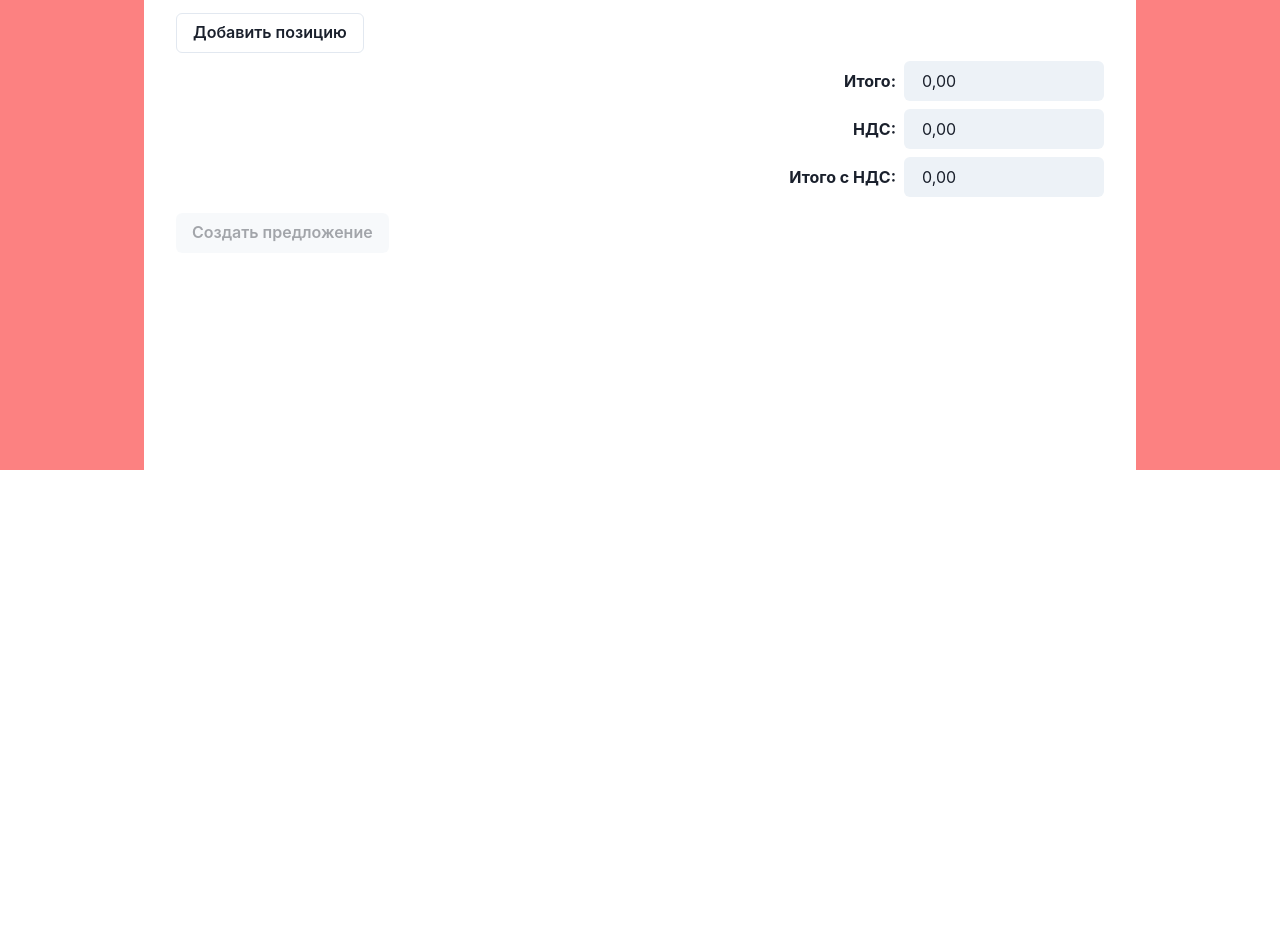
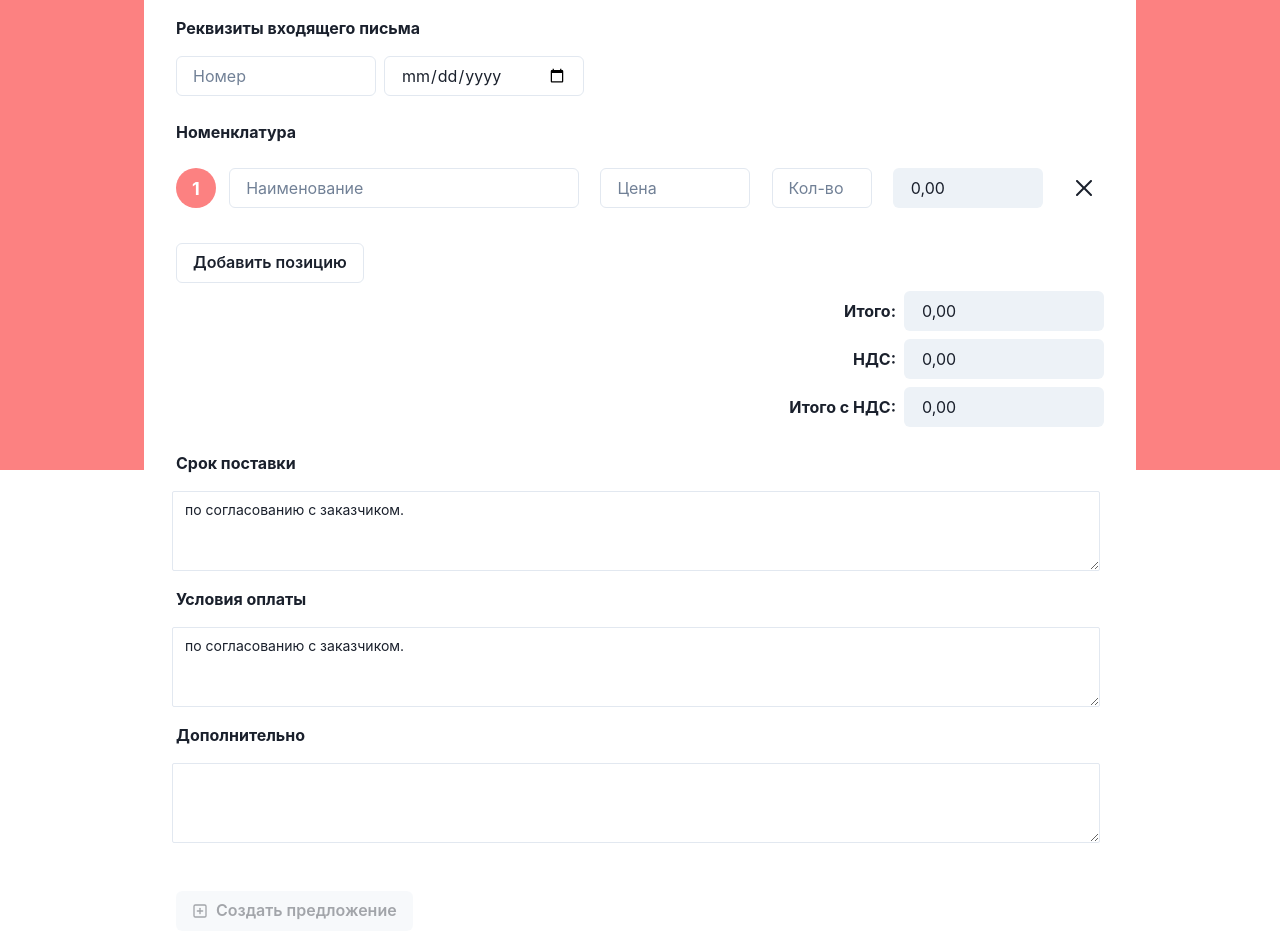
Before and after one commit to Efim-Maisak/kp-form, a React (Create React App) app: page / in a window 1280 px wide. Shown: the part 330-1272 px from the top of the page. Before the commit the page ends 800 px from the top, so only its background shows below. Built offline with nearby package versions, Linux system fonts and the light colour scheme.

Commit message:
added select

```diff
--- a/package.json
+++ b/package.json
@@ -14,7 +14,8 @@
     "framer-motion": "^11.0.3",
     "react": "^18.2.0",
     "react-dom": "^18.2.0",
-    "react-scripts": "5.0.1",
+    "react-scripts": "^5.0.1",
+    "react-select": "^5.8.0",
     "web-vitals": "^2.1.4"
   },
   "scripts": {
--- a/src/components/ActiveForm/ActiveForm.js
+++ b/src/components/ActiveForm/ActiveForm.js
@@ -1,18 +1,27 @@
-import React from "react";
-import { Formik, Field, Form, ErrorMessage, FieldArray } from 'formik';
-import { Flex, VStack, Input, Box, Text, IconButton, Heading, Button as ChakraButton } from '@chakra-ui/react';
-import { CloseIcon } from '@chakra-ui/icons'
+import React, { useState} from "react";
+import { Formik, Field, Form, ErrorMessage, FieldArray } from "formik";
+import { Flex, VStack, Input, Box, Text, Textarea, IconButton, Heading, Button as ChakraButton } from '@chakra-ui/react';
+import { CloseIcon, PlusSquareIcon } from "@chakra-ui/icons";
 import SubTotalField from "../SubTotalField/SubTotalField";
 import TotalField from "../TotalField/TotalField";
 import NdsField from "../NdsField/NdsField";
 import TotalWithNdsField from "../TotalWithNdsField/TotalWithNdsField";
+import AsyncSelect from "react-select";
 
 
 const ActiveForm = () => {
 
+    const [customers, setCustomers] = useState(null);
+    const [selectedOption, setSelectedOption] = useState(null);
+
     const initialValues = {
         outgoing_number: "",
         outgoing_date: "",
+        incoming_number: "",
+        incoming_date: "",
+        dueDate: "по согласованию с заказчиком.",
+        paymentConditions: "по согласованию с заказчиком.",
+        additionalDetails: "",
         goods: [
           {
             name: "",
@@ -52,17 +61,59 @@ const ActiveForm = () => {
         return error;
     };
 
+    const options = [
+        {value: "01", label: "АО КБП"},
+        {value: "02", label: "ЗАО МНИТИ"},
+        {value: "03", label: "ИКИ РАН"}
+    ];
+
+    const selectStyles = {
+        control: (baseStyles, {isFocused, isSelected}) => {
+            return {...baseStyles,
+                    borderRadius: 8,
+                    borderColor: isSelected ? "#F56565" : "gray",
+                 }},
+        option: (baseStyles, {data, isDisabled, isFocused, isSelected}) => {
+            return {...baseStyles,
+                    backgroundColor: isSelected ? "#F56565" : "#fff"
+                }
+        },
+        singleValue: (baseStyles, {isFocused}) => {
+            return {
+                ...baseStyles,
+                backgroundColor: isFocused ? "#FEB2B2" : "#fff"
+            }
+        }
+    };
+
+    const handleSelectChange = (selectedValue) => {
+        setSelectedOption(selectedValue);
+    };
+
+    const loadOptions = (searchValue, callback) => {
+        const filteredOptions = options.filter(item => item.label.toLowerCase().includes(searchValue.toLowerCase()));
+        callback(filteredOptions);
+    };
+
 
     return (
         <>
         <Flex bg="white" flexDirection="column" h="100vh" alignContent="center" p={8}>
-            <Heading as="h1" py="32px"  size="lg">Расчет коммерческого предложения</Heading>
+            <Heading as="h1" py="32px" size="lg">Расчет коммерческого предложения</Heading>
+            <Box maxW="408px">
+                <Box py="16px">
+                    <Text fontWeight="bold">Заказчик</Text>
+                </Box>
+                <AsyncSelect autoFocus placeholder="Выбор организации..." onChange={handleSelectChange} options={options} styles={selectStyles}/>
+            </Box>
+
             <Formik
             validateOnBlur
             initialValues={initialValues}
             onSubmit={async (values, {setSubmitting}) => {
                 await new Promise((r) => setTimeout(r, 500));
                 alert(JSON.stringify(values, null, 2));
+                console.log(JSON.stringify(values, null, 2));
                 setSubmitting(false);
             }}
             >
@@ -70,7 +121,7 @@ const ActiveForm = () => {
                 <Form>
                     <VStack maxW="500px" py="16px">
                         <Box py="8px" alignSelf="flex-start">
-                        <Text fontWeight="bold">Реквизиты исходящего письма</Text>
+                            <Text fontWeight="bold">Реквизиты исходящего письма</Text>
                         </Box>
                         <Flex w="100%" flexDirection="row" justifyContent="flex-start">
                             <Box w="200px" mr="8px">
@@ -102,14 +153,42 @@ const ActiveForm = () => {
                                 />
                             </Box>
                         </Flex>
+                        <Box py="8px" alignSelf="flex-start">
+                        <Text fontWeight="bold">Реквизиты входящего письма</Text>
+                        </Box>
+                        <Flex w="100%" flexDirection="row" justifyContent="flex-start">
+                            <Box w="200px" mr="8px">
+                                <Field
+                                w="100%"
+                                name={`incoming_number`}
+                                placeholder="Номер"
+                                focusBorderColor="red.200"
+                                autoComplete="off"
+                                type="text"
+                                as={Input}
+                                />
+                            </Box>
+                            <Box w="200px">
+                                <Field
+                                w="100%"
+                                name={`incoming_date`}
+                                focusBorderColor="red.200"
+                                type="date"
+                                as={Input}
+                                />
+                            </Box>
+                        </Flex>
                     </VStack>
+                    <Box py="8px" alignSelf="flex-start">
+                        <Text fontWeight="bold">Номенклатура</Text>
+                    </Box>
                 <FieldArray name="goods">
                     {({ insert, remove, push }) => (
                     <div>
                         {values.goods.length > 0 &&
                         values.goods.map((good, index) => (
                         <Flex h="75px" flexDirection="row" justifyContent="space-between" alignItems="flex-start" className="row" key={index} pt={4}>
-                            <Box w="40px" h="40px" borderRadius="full" bg="red.300" mr="8px" display="flex" justifyContent="center" alignItems="center">
+                            <Box w="40px" h="40px" borderRadius="full" bg="red.300" display="flex" justifyContent="center" alignItems="center">
                                 <Text color="white" fontWeight="bold" textAlign="center" verticalAlign="middle" fontSize="18px">{index + 1}</Text>
                             </Box>
                             <Box w="350px" mr="8px" className="col">
@@ -237,11 +316,72 @@ const ActiveForm = () => {
                         </Flex>
                     </Box>
                 </Flex>
+                <VStack w="100%" py="16px">
+                        <Box py="8px" alignSelf="flex-start">
+                            <Text fontWeight="bold">Срок поставки</Text>
+                        </Box>
+                        <Box w="100%" mr="8px">
+                            <Field
+                            w="100%"
+                            name={`dueDate`}
+                            focusBorderColor="red.200"
+                            autoComplete="off"
+                            type="text"
+                            size="sm"
+                            as={Textarea}
+                            validate={validateName}
+                            />
+                            <ErrorMessage
+                            name={`dueDate`}
+                            component={Box}
+                            className="field-error"
+                            color="red"
+                            fontSize="14px"
+                            />
+                        </Box>
+                        <Box py="8px" alignSelf="flex-start">
+                            <Text fontWeight="bold">Условия оплаты</Text>
+                        </Box>
+                        <Box w="100%" mr="8px">
+                            <Field
+                            w="100%"
+                            name={`paymentConditions`}
+                            focusBorderColor="red.200"
+                            autoComplete="off"
+                            type="text"
+                            size="sm"
+                            as={Textarea}
+                            validate={validateName}
+                            />
+                            <ErrorMessage
+                            name={`paymentConditions`}
+                            component={Box}
+                            className="field-error"
+                            color="red"
+                            fontSize="14px"
+                            />
+                        </Box>
+                        <Box py="8px" alignSelf="flex-start">
+                            <Text fontWeight="bold">Дополнительно</Text>
+                        </Box>
+                        <Box w="100%" mr="8px">
+                            <Field
+                            w="100%"
+                            name={`additionalDetails`}
+                            focusBorderColor="red.200"
+                            autoComplete="off"
+                            type="text"
+                            size="sm"
+                            as={Textarea}
+                            />
+                        </Box>
+                    </VStack>
                 <ChakraButton
                 colorScheme="gray"
                 type="submit"
                 variant="solid"
-                mt={4}
+                leftIcon={<PlusSquareIcon />}
+                my={8}
                 isDisabled={isSubmitting || Object.keys(errors).length > 0 ? true : false}>
                     Создать предложение
                 </ChakraButton>
```
Also changed, not shown: 1 other file (tests, documents, lock files or other folders).
